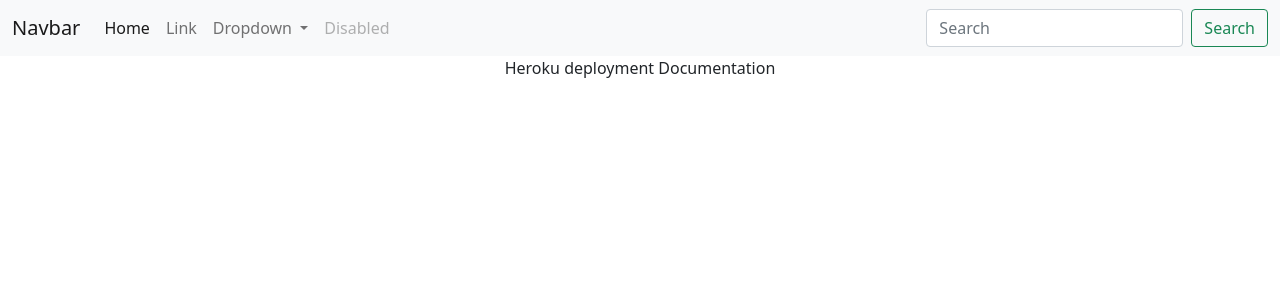
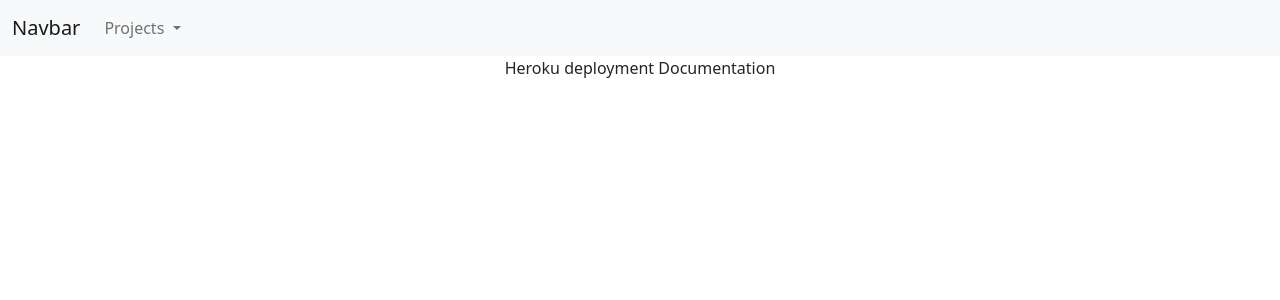
Before and after one commit to just-nibble/documentation, a Django app: page / in a window 1280 px wide. Shown: the top 300 px of the page. Run offline with Django 3.2, Linux system fonts and the light colour scheme; data comes from the database, SQL or seed files in the repository.

Commit message:
created project template

```diff
--- a/home/templates/base.html
+++ b/home/templates/base.html
@@ -18,34 +18,19 @@
           </button>
           <div class="collapse navbar-collapse" id="navbarSupportedContent">
             <ul class="navbar-nav me-auto mb-2 mb-lg-0">
-              <li class="nav-item">
-                <a class="nav-link active" aria-current="page" href="#">Home</a>
-              </li>
-              <li class="nav-item">
-                <a class="nav-link" href="#">Link</a>
-              </li>
               <li class="nav-item dropdown">
                 <a class="nav-link dropdown-toggle" href="#" id="navbarDropdown" role="button" data-bs-toggle="dropdown" aria-expanded="false">
-                  Dropdown
+                  Projects
                 </a>
                 <ul class="dropdown-menu" aria-labelledby="navbarDropdown">
-                  <li><a class="dropdown-item" href="#">Action</a></li>
-                  <li><a class="dropdown-item" href="#">Another action</a></li>
-                  <li><hr class="dropdown-divider"></li>
-                  <li><a class="dropdown-item" href="#">Something else here</a></li>
+                  {% for item in pro.all %}
+                    <li><a class="dropdown-item" href="{%  url 'project' item.slug %}">{{ item.topic }}</a></li>
+                  {% endfor %}
                 </ul>
               </li>
-              <li class="nav-item">
-                <a class="nav-link disabled" href="#" tabindex="-1" aria-disabled="true">Disabled</a>
-              </li>
-            </ul>
-            <form class="d-flex">
-              <input class="form-control me-2" type="search" placeholder="Search" aria-label="Search">
-              <button class="btn btn-outline-success" type="submit">Search</button>
-            </form>
           </div>
         </div>
-      </nav>
+    </nav>
 
     {% block content %}
 
--- a/home/templates/index.html
+++ b/home/templates/index.html
@@ -3,9 +3,9 @@
 {% block content %}
     <div class="container">
     <!-- Content here -->
-        {% for docs in doc %}
+        {% for docs in doc.all %}
             <p>
-                {{ docs | linebreaks }}
+                {{ docs.body | linebreaks }}
             </p>
         {% endfor %}
     </div>
```
Also changed, not shown: home/templates/projects/project.html (added, +7 -0 lines), db.sqlite3, home/migrations/0001_initial.py, home/migrations/0002_auto_20210220_1250.py (deleted), home/migrations/0002_project_slug.py (added), home/migrations/0003_auto_20210220_2302.py (added), 1 other file.
